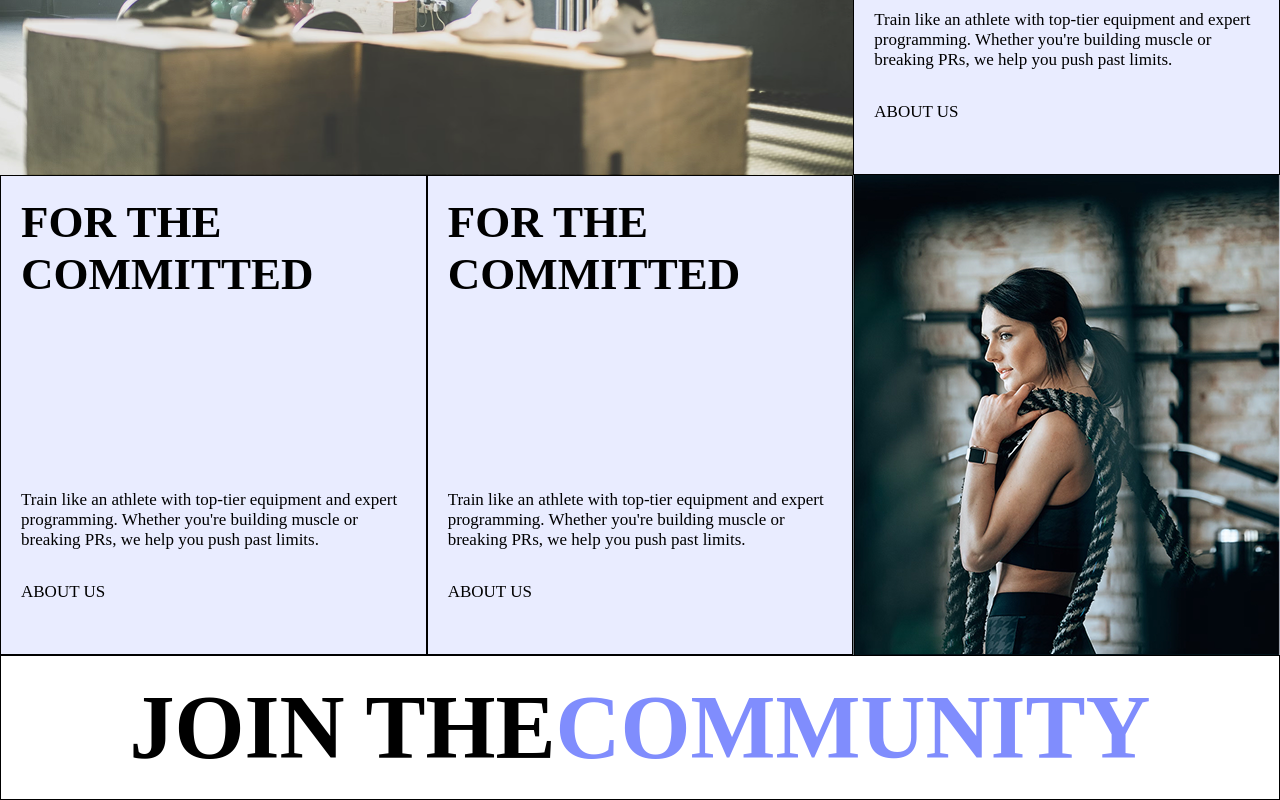
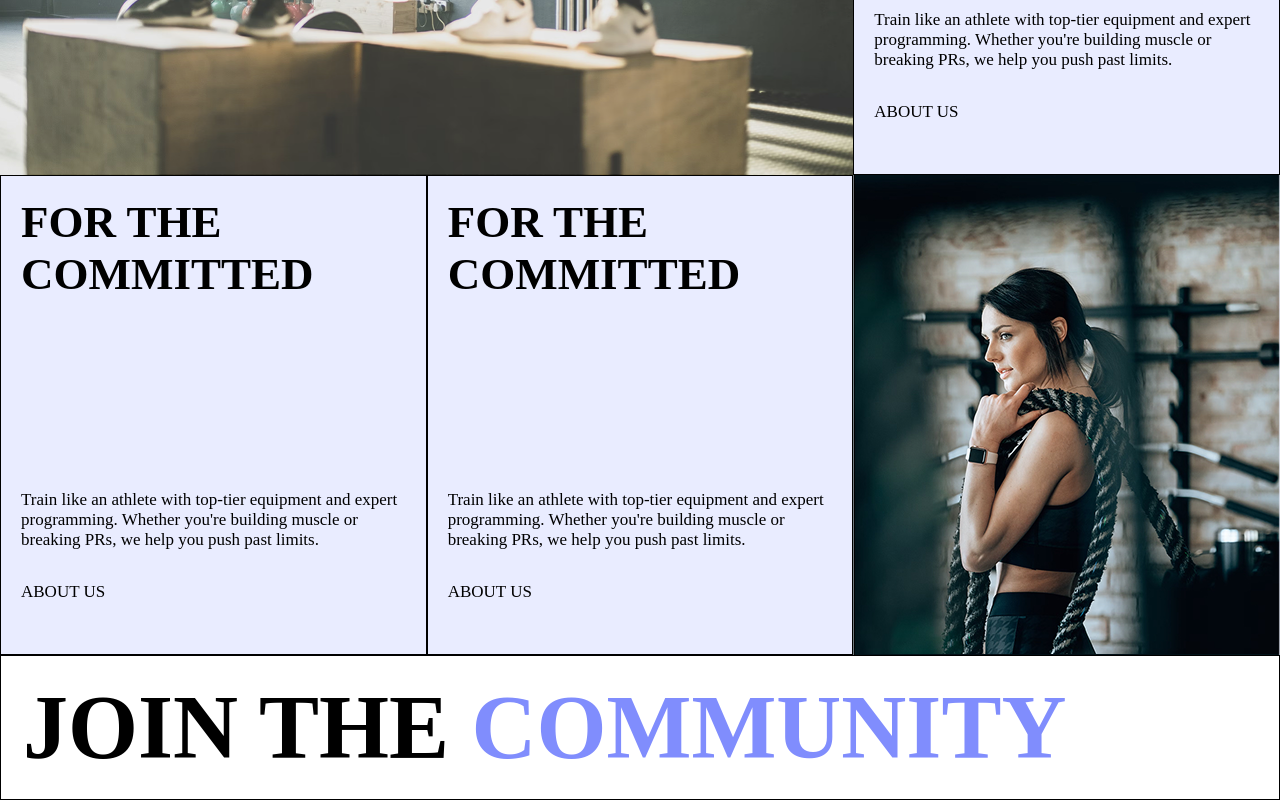
Before and after one commit to daniellichotti/frontend-dev, a React (Vite) app in the folder ReactJS/primalTraining/: page / in a window 1280 px wide. Shown: the part 531-1331 px from the top of the page. Built offline with nearby package versions, Linux system fonts and the light colour scheme.

Commit message:
sending codes

```diff
--- a/ReactJS/primalTraining/src/components/Main/index.jsx
+++ b/ReactJS/primalTraining/src/components/Main/index.jsx
@@ -36,12 +36,12 @@ export function Main() {
                 <div id="secondImage" />
             </Container>
 
-            <TextContainer>
-                <h1>
+            <TextContainer style={{ justifyContent: "start" }}>
+                <h1 style={{ marginLeft: "20px" }}>
                     Join The
-                    <strong>Community</strong>
+                    <strong>{' '}Community</strong>
                 </h1>
-            </TextContainer>
+            </TextContainer >
 
         </>
     )
```
